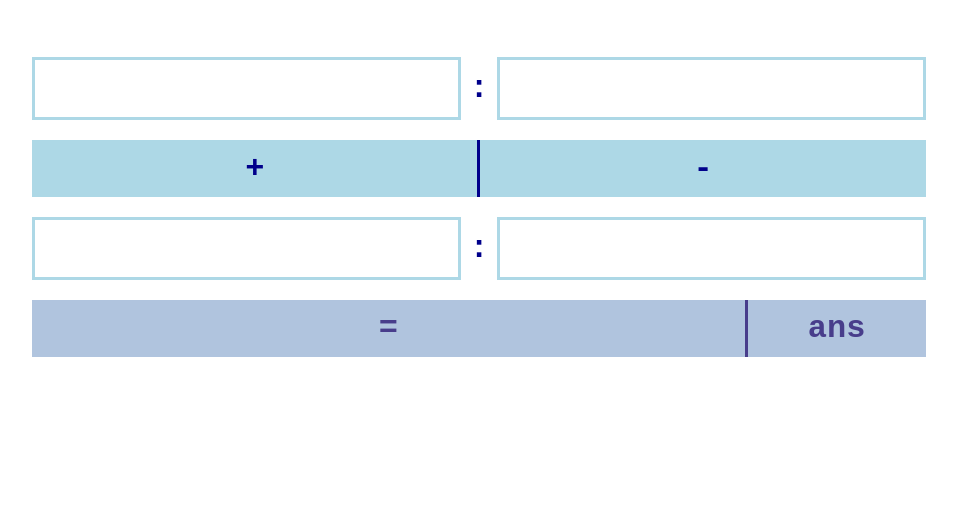
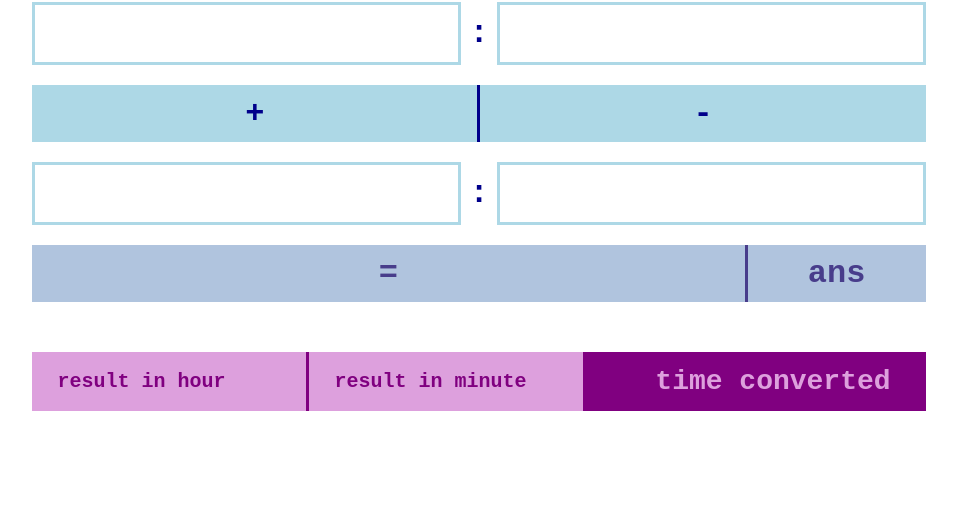
Before and after one commit to thamiavicente/hour-calculator, a plain HTML site: page index.html in a window 1280 px wide. Shown: the part 282-800 px from the top of the page, without its empty margins (161-1118 px from the left). Drawn offline with Linux system fonts and the light colour scheme.

Commit message:
Add converter to hour and minute

```diff
--- a/index.html
+++ b/index.html
@@ -111,6 +111,40 @@
             width: 20%;
         }
 
+        .calculator__converted {
+            font-size: 28px;
+            color: Plum;
+            margin-block: 0.5em;
+            text-align: right;
+            width: 33.3333%;
+            margin-inline: 1.25em;
+        }
+
+        .calculator__converter {
+            display: flex;
+            gap: 3px;
+            background-color: purple;
+            margin-top: 30px;
+        }
+
+        .calculator__converter button {
+            width: 33.3333%;
+            padding: 10px 1.25em;
+            font-size: 20px;
+            background-color: Plum;
+            border: none;
+            color: purple;
+            cursor: pointer;
+            text-align: left;
+        }
+
+        .calculator__converter button:hover,
+        .calculator__converter button:focus,
+        .calculator__converter .active {
+            background-color: purple;
+            color: Plum;
+        }
+
         /* Chrome, Safari, Edge, Opera */
         input::-webkit-outer-spin-button,
         input::-webkit-inner-spin-button {
@@ -127,7 +161,7 @@
 </head>
 <body>
     <main class="calculator">
-        <h1 id="result" class="calculator__result">Hour calculator</h1>
+        <h1 id="result" class="calculator__result">hour calculator</h1>
         <div class="calculator__time">
             <input id="firstHour" type="number"/>
             <span>:</span>
@@ -148,6 +182,12 @@
         <div class="calculator__submit">
             <button class="calculator__sign-equal" onclick="handleCalculation()">=</button>
             <button class="calculator__sign-ans" onclick="getLastResult()">ans</button>
+        </div>
+
+        <div class="calculator__converter">
+            <button onclick="convertResulInHour()">result in hour</button>
+            <button onclick="convertResulInMinute()">result in minute</button>
+            <h6 id="converted" class="calculator__converted">time converted</h6>
         </div>
     </main>
 
@@ -209,14 +249,30 @@
             return convertMinute(result)
         }
 
+        function splitResult() {
+            const lastResult = document.querySelector('#result').innerHTML
+            if(!lastResult.includes(':')) return [hour, minute] = [0,0]
+            return [hour, minute] = lastResult.split(':')
+        }
+
         function getLastResult() {
-            const lastResult = document.querySelector('#result').innerHTML
-
-            if(!lastResult.includes(':')) return
-
-            const [hour, minute] = lastResult.split(':')
+            const [hour, minute] = splitResult()
             document.querySelector('#firstHour').value = hour
             document.querySelector('#firstMinute').value = minute
+        }
+
+        function convertResulInHour() {
+            const [hour, minute] = splitResult()
+            const minuteInDecimal = (minute / 60).toFixed(2)
+            const hourInDecimal = parseInt(hour) + parseFloat(minuteInDecimal)
+            return document.querySelector('#converted').innerHTML = `${hourInDecimal.toLocaleString('pt-BR')} hours`
+        }
+
+        function convertResulInMinute() {
+            const [hour, minute] = splitResult()
+            const hourInMinute = convertHour([hour])
+            const minuteTotal = parseInt(hourInMinute) + parseInt(minute)
+            return document.querySelector('#converted').innerHTML = `${minuteTotal.toLocaleString('pt-BR')} minutes`
         }
     </script>
 </body>
```
